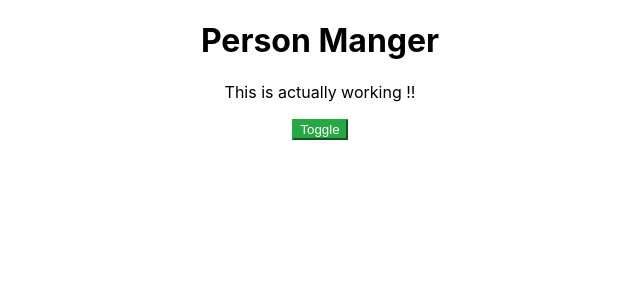
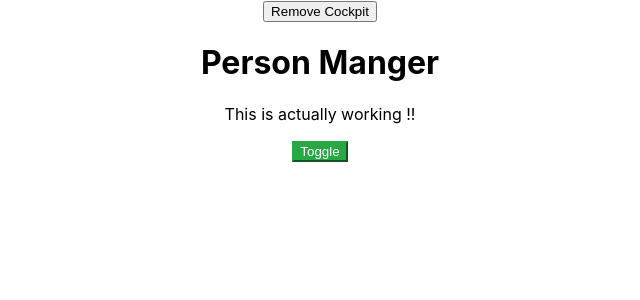
Before and after one commit to dolphinedaisy/react-complete-guide, a React (Create React App) app: page / in a window 1280 px wide. Shown: the top 300 px of the page, without its empty margins (320-960 px from the left). Built offline with nearby package versions, Linux system fonts and the light colour scheme; the HTML template or start-up script is replaced by a standard one.

Commit message:
95. Cleaning up with Lifecycle Hooks & useEffect()

```diff
--- a/src/Components/Cockpit/Cockpit.js
+++ b/src/Components/Cockpit/Cockpit.js
@@ -8,11 +8,23 @@ const Cockpit = (props) => {
         setTimeout(() => {
             alert('Saved Data to Cloud');
         }, 1000);
-    }, []); // empty array means run only once, why? elements of arrays are the dependencies, no dependencies means no need to run again, so it will execute only once when initiated
-    // }, [props.persons]); this means execute useEffect when props.persons changes
 
-    // whatever style written here inside is scoped to the component, it is NOT GLOBAL.
-    // restriction are there, like you can not add :hover lie pseudo class
+        // this will work similar - componentWillUnmount
+        // you can perform clean up here
+        return () => {
+            console.log('Clean up of cockpit')
+        };
+
+    }, []);
+
+    // you can add multiple useEffect function
+    useEffect(() => {
+        console.log('Cockpit.js : useEffects ***** 2nd *****');
+        return () => {
+            console.log('Clean up of ***** 2nd ***** cockpit')
+        };
+    });
+
     const btnStyleGreen = {
         'color': '#fff',
         'backgroundColor': '#28a745',
--- a/src/Components/Persons/Person/Person.js
+++ b/src/Components/Persons/Person/Person.js
@@ -2,6 +2,10 @@ import React, { Component } from 'react';
 import './Person.css';
 // ES6 equivalent of normal function declaration
 class Person extends Component {
+
+    componentWillUnmount() {
+        console.log('Person.js componentWillUnmount');
+    }
 
     render() {
         console.log('Person.js render()')
--- a/src/Components/Persons/Persons.js
+++ b/src/Components/Persons/Persons.js
@@ -29,6 +29,10 @@ class Persons extends Component {
         console.log('----------------------------------------------');
     }
 
+    componentWillUnmount() {
+        console.log('Persons.js componentWillUnmount');
+    }
+
     render() {
         console.log('Persons.js render()');
         return this.props.persons.map((person, index) => {
--- a/src/Containers/App.js
+++ b/src/Containers/App.js
@@ -24,6 +24,7 @@ class App extends Component {
             }
         ],
         showPersons: false,
+        showCockpit: true,
     }
 
     constructor(props) {
@@ -72,9 +73,14 @@ class App extends Component {
 
     }
 
+    removeCockpitHandler = () => {
+        this.setState({showCockpit: !(this.state.showCockpit)});
+    }
+
     render() {
         console.log('App.js render()');
         let persons = null;
+        let cockpit = null;
 
         if(this.state.showPersons) {
             persons = <Persons persons={this.state.persons}
@@ -82,9 +88,17 @@ class App extends Component {
                                changed={this.nameChangedHandler}/>
         }
 
+        if(this.state.showCockpit) {
+            cockpit = <Cockpit persons={this.state.persons}
+                               title={this.props.appTitle}
+                               clicked={() => this.togglePersonListHandler()} />
+        }
+
         return (
             <div className="App">
-                <Cockpit persons={this.state.persons} title={this.props.appTitle} clicked={() => this.togglePersonListHandler()}></Cockpit>
+                <button className={'btn btn-danger'}
+                        onClick={this.removeCockpitHandler}>Remove Cockpit</button>
+                { cockpit }
                 { persons }
             </div>
         );
@@ -106,10 +120,6 @@ class App extends Component {
         console.log('----------------------------------------------');
         return true;
     }
-
-    // componentWillMount() {
-    //     console.log('App.js componentWillMount');
-    // }
 }
 
 export default App;
```
